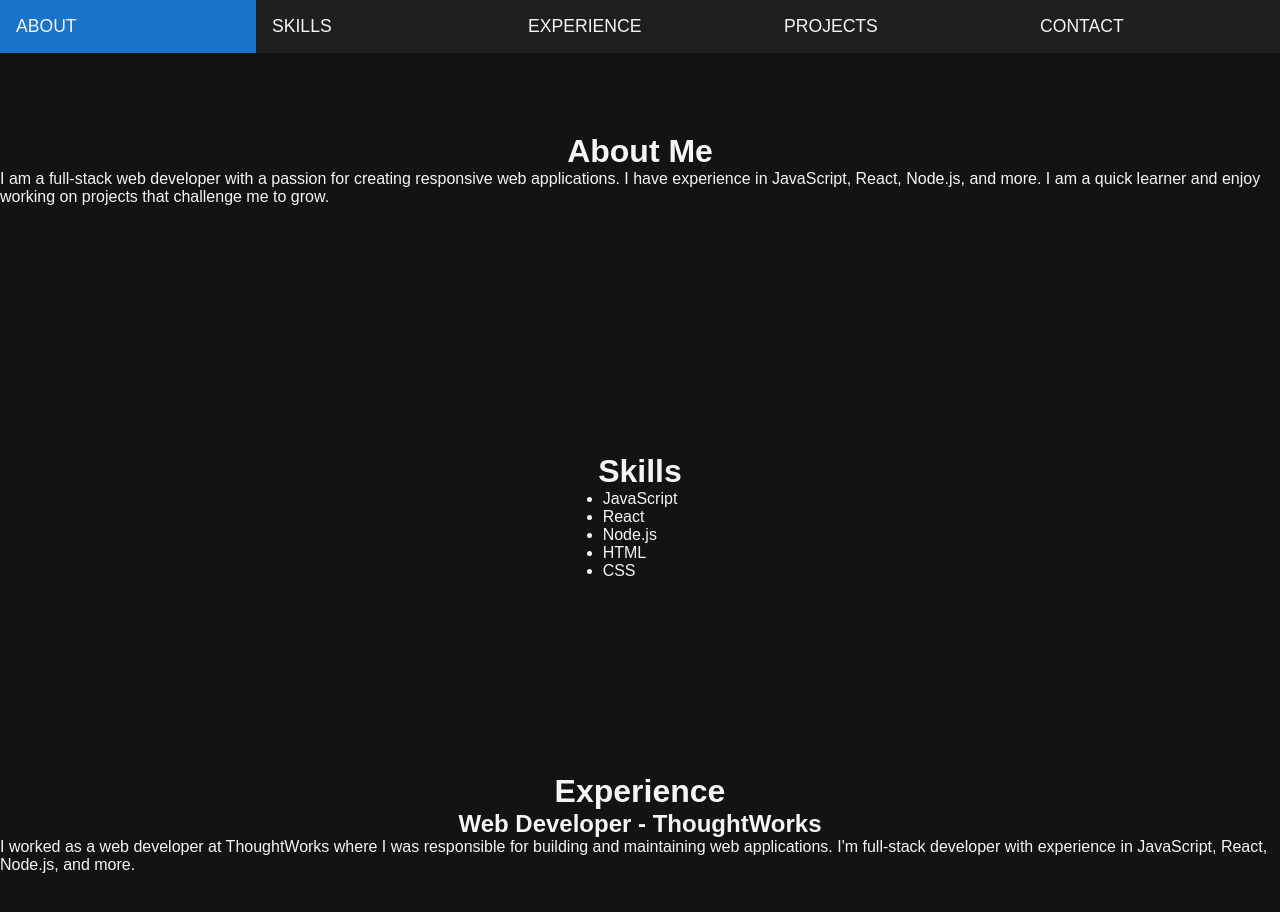
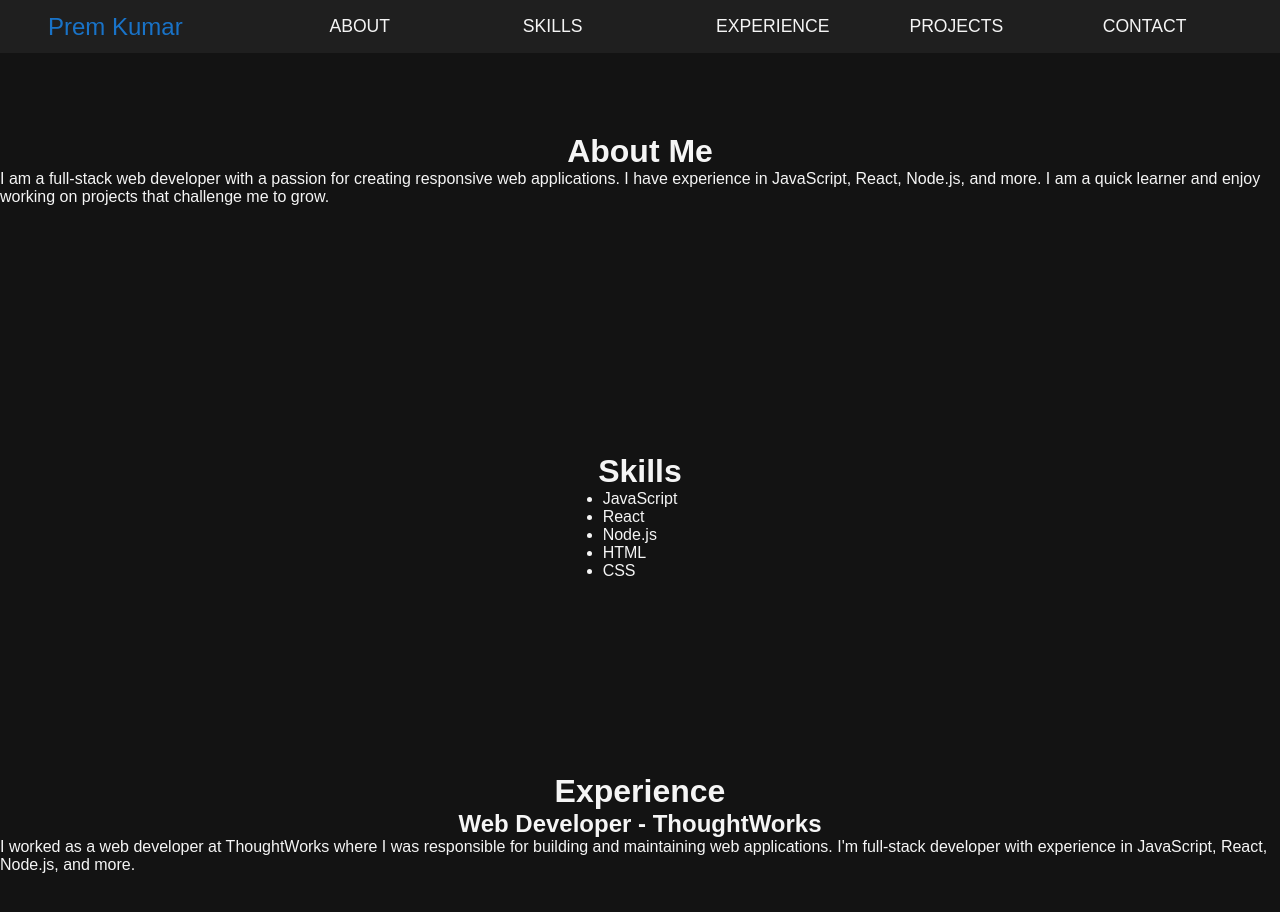
Before and after one commit to premkpavuluri/portfolio_v1, a React (Create React App) app: page / in a window 1280 px wide. Shown: the top 912 px of the page. Built offline with nearby package versions, Linux system fonts and the light colour scheme.

Commit message:
Prem | Add: Name Logo to the header

```diff
--- a/src/components/Header.jsx
+++ b/src/components/Header.jsx
@@ -1,6 +1,6 @@
 import React from "react";
 import {sections} from "../constants/sections";
-import {HeaderBox, NavBar, NavBtn} from "../styles/PortfolioComponents";
+import {HeaderBox, NameLogo, NavBar, NavBtn} from "../styles/PortfolioComponents";
 
 const Header = ({onClick, activeSection}) => {
   console.log("Header activeSection: ", activeSection);
@@ -11,7 +11,10 @@ const Header = ({onClick, activeSection}) => {
     </NavBtn>
   ));
 
-  return (<HeaderBox><NavBar>{buttons}</NavBar></HeaderBox>);
+  return (<HeaderBox>
+    <NameLogo>Prem Kumar</NameLogo>
+    <NavBar>{buttons}</NavBar>
+  </HeaderBox>);
 }
 
 export default Header;
--- a/src/styles/PortfolioComponents.jsx
+++ b/src/styles/PortfolioComponents.jsx
@@ -39,13 +39,29 @@ const HeaderBox = styled.header`
     position: sticky;
     display: flex;
     flex-direction: row;
+    justify-content: space-between;
     top: 0;
     z-index: 100;
+`;
+
+const NameLogo = styled.div`
+    width: 30%;
+    font-size: 1.5rem;
+    color: var(--primary-color);
+    border-radius: 10px;
+    justify-content: center;
+    align-content: center;
+    padding: 0 3rem;
+
+    &:hover {
+        cursor: pointer;
+    }
 `;
 
 export {
   PortfolioContainer,
   HeaderBox,
   NavBar,
-  NavBtn
+  NavBtn,
+  NameLogo
 };
```
